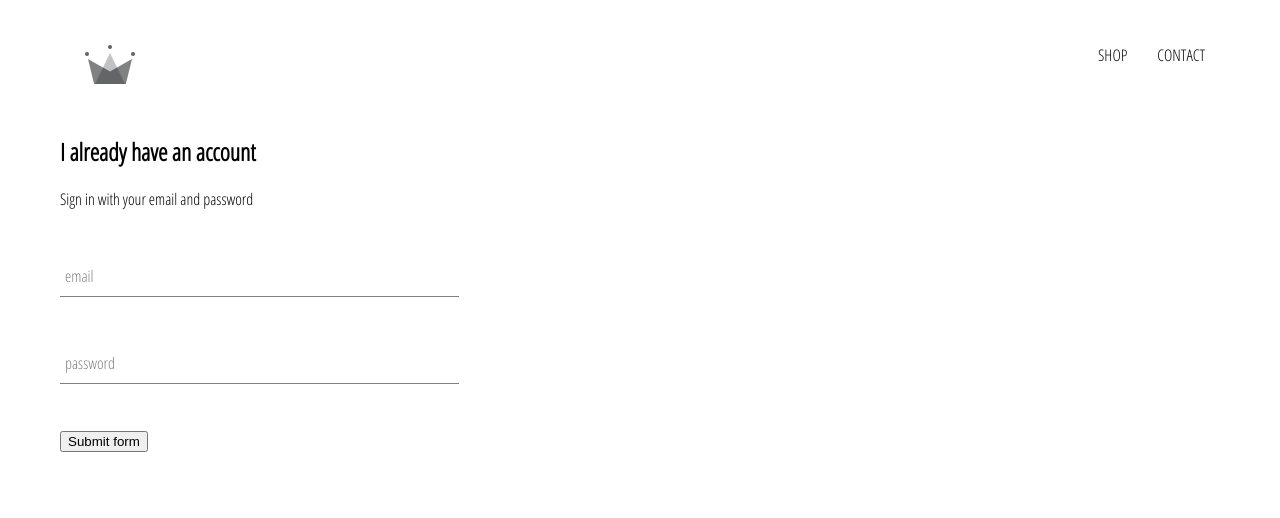
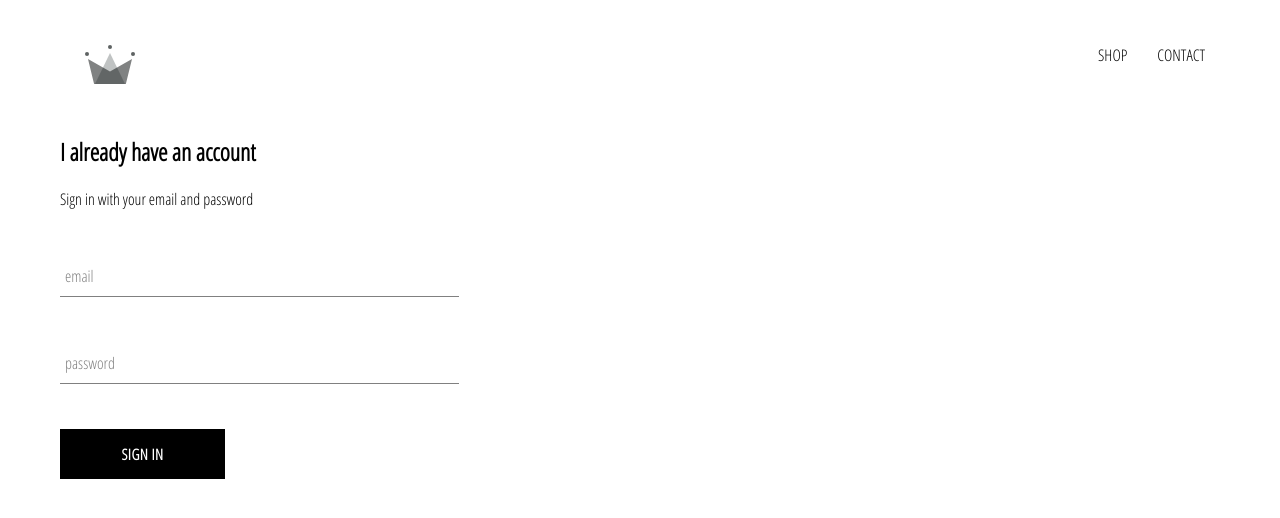
Before and after one commit to rauxw/E-commerce-react, a React (Create React App) app: page /signin in a window 1280 px wide. Shown: the top 518 px of the page. Built offline with nearby package versions, Linux system fonts and the light colour scheme.

Commit message:
Done Sign in Component

```diff
--- /dev/null
+++ b/src/components/custom-button/custom-button.component.jsx
@@ -0,0 +1,11 @@
+import React from 'react';
+
+import './custom-button.styles.scss';
+
+const CustomButton = ({ children, ...otherProps }) => (
+  <button className='custom-button' {...otherProps}>
+    {children}
+  </button>
+);
+
+export default CustomButton;
--- /dev/null
+++ b/src/components/custom-button/custom-button.styles.scss
@@ -0,0 +1,22 @@
+.custom-button {
+  min-width: 165px;
+  width: auto;
+  height: 50px;
+  letter-spacing: 0.5px;
+  line-height: 50px;
+  padding: 0 35px 0 35px;
+  font-size: 15px;
+  background-color: black;
+  color: white;
+  text-transform: uppercase;
+  font-family: 'Open Sans Condensed';
+  font-weight: bolder;
+  border: none;
+  cursor: pointer;
+
+  &:hover {
+    background-color: white;
+    color: black;
+    border: 1px solid black;
+  }
+}
--- a/src/components/directory/directory.component.jsx
+++ b/src/components/directory/directory.component.jsx
@@ -20,27 +20,27 @@
                   title: 'jackets',
                   imageUrl: 'images/jackets.png',
                   id: 2,
-                  linkUrl: ''
+                  linkUrl: 'jackets'
                 },
                 {
                   title: 'sneakers',
                   imageUrl: 'images/sneakers.png',
                   id: 3,
-                  linkUrl: ''
+                  linkUrl: 'sneakers'
                 },
                 {
                   title: 'womens',
                   imageUrl: 'images/womens.png',
                   size: 'large',
                   id: 4,
-                  linkUrl: ''
+                  linkUrl: 'womens'
                 },
                 {
                   title: 'mens',
                   imageUrl: 'images/men.png',
                   size: 'large',
                   id: 5,
-                  linkUrl: ''
+                  linkUrl: 'mens'
                 }
               ]
         }
--- a/src/components/header/header.component.jsx
+++ b/src/components/header/header.component.jsx
@@ -14,7 +14,7 @@
             <Link className='option' to='/shop'>
                 SHOP
             </Link>
-            <Link className='option' to='/shop'>
+            <Link className='option' to='/contact'>
                 CONTACT
             </Link>
         </div>
--- a/src/components/sign-in/sign-in.component.jsx
+++ b/src/components/sign-in/sign-in.component.jsx
@@ -1,6 +1,7 @@
 import React from "react";
 
 import FormInput from "../form-input/form-input.component";
+import CustomButton from "../custom-button/custom-button.component";
 
 import './sign-in.styles.scss';
 
@@ -52,7 +53,7 @@
                     />
 
 
-                    <input type="submit" value="Submit form" />
+                    <CustomButton type="submit">Sign in</CustomButton>
                 </form>
             </div>
         )
--- a/src/components/sign-in/sign-in.styles.scss
+++ b/src/components/sign-in/sign-in.styles.scss
@@ -2,4 +2,8 @@
     width: 30vw;
     display: flex;
     flex-direction: column;
+
+    .title {
+      margin: 10px 0;
+    }
   }
```
